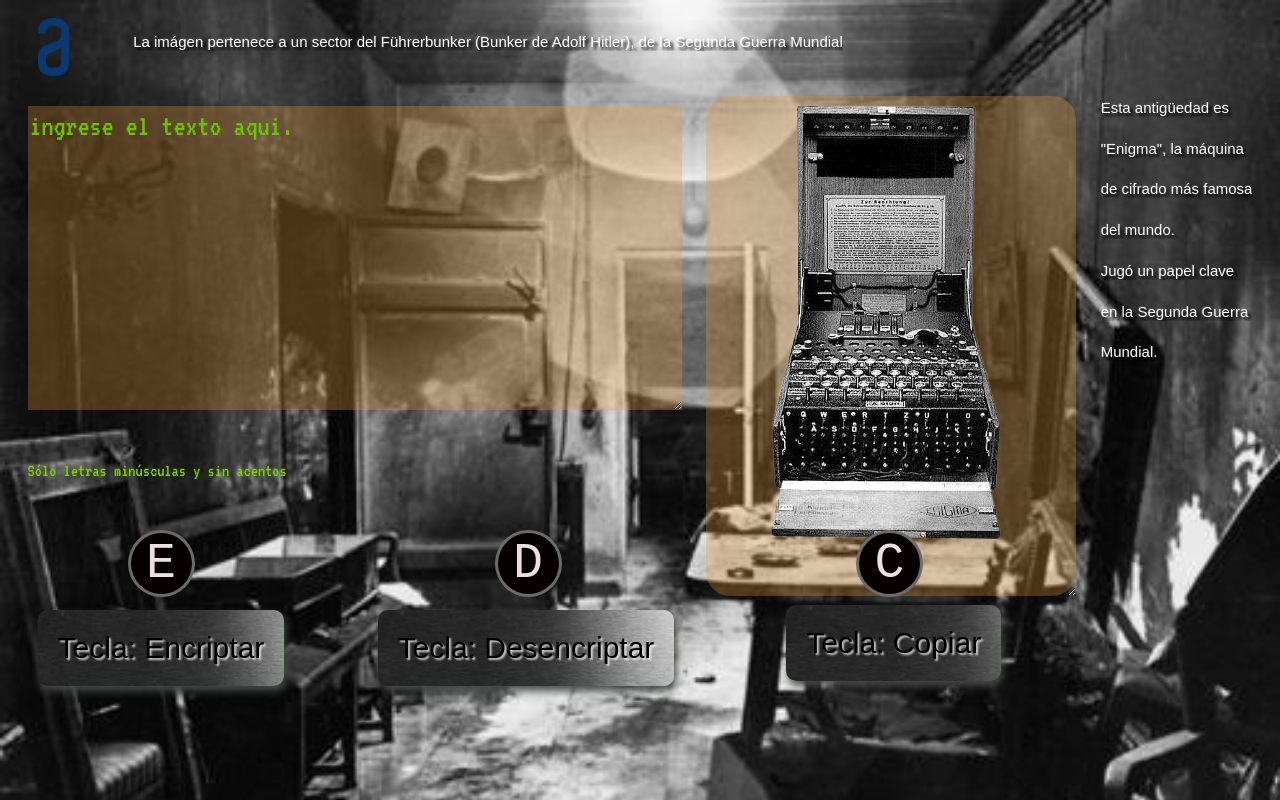
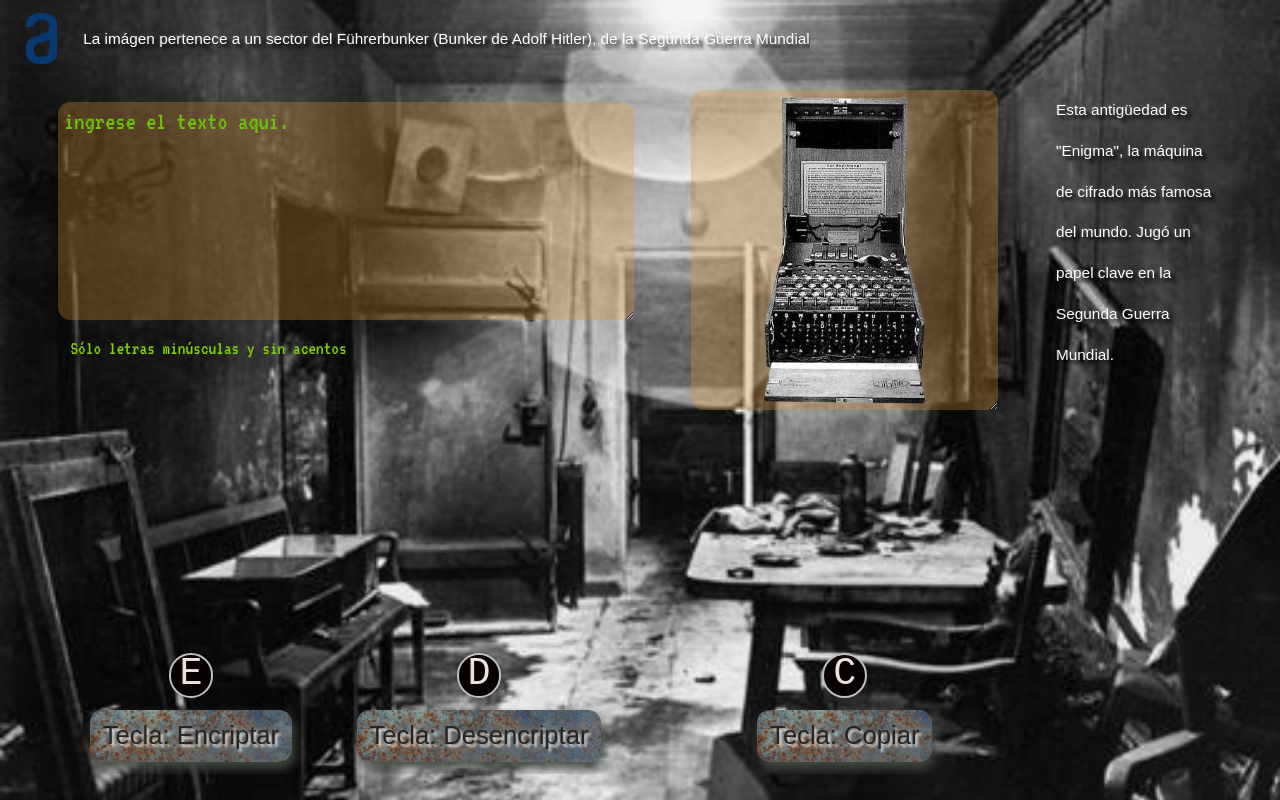
Before and after one commit to adpastore/Encriptador_Alura, a plain HTML site: page index.html in a window 1280 px wide. Drawn offline with Linux system fonts and the light colour scheme.

Commit message:
Orden del css y agregao de efecto a tecla

```diff
--- a/index.html
+++ b/index.html
@@ -34,42 +34,51 @@
       </h5>
     </header>
     <main>
-      <section>
+      <section class="seccion">
+        <div>
           <textarea
-          class="text-area"
+            class="textarea ingreso"
             cols="30"
             rows="10"
             placeholder="Ingrese el texto aqui."
           ></textarea>
-        <div>
           <h6 class="informacion">Sólo letras minúsculas y sin acentos</h6>
         </div>
         <div class="botones">
-          <button class="btn-encriptar" onclick="btnEncriptar()">
+          <div class="contenedor-boton">
+            <button class="boton" onclick="btnEncriptar()">
               E
             </button>
-          <div id="panel1" class="panel">Tecla: Encriptar</div>
-          <button class="btn-desencriptar" onclick="btnDesencriptar()">
+            <div class="panel">Tecla: Encriptar</div>
+          </div>
+          <div class="contenedor-boton">
+            <button class="boton" onclick="btnDesencriptar()">
               D
             </button>
-          <div id="panel2" class="panel">Tecla: Desencriptar</div>
+            <div class="panel">Tecla: Desencriptar</div>
+          </div>
         </div>
       </section>
 
-      <section class="encriptado">
-        <textarea id="mensaje" class="mensaje" cols="20" rows="10"></textarea>
-        <button class="btn-copiar" onclick="btnCopiar()">C</button>
+      <section class="seccion">
+        <textarea id="mensaje" class="textarea mensaje" cols="20" rows="10"></textarea>
+
+        <div class="contenedor-boton">
+          <button class="boton" onclick="btnCopiar()">
+            C
+          </button>
           <div class="panel">Tecla: Copiar</div>
+        </div>
       </section>
 
-      <section class="enigma">
-        <p>Esta antigüedad es</p>
-        <p>"Enigma", la máquina</p>
-        <p>de cifrado más famosa</p>
-        <p>del mundo.</p>
-        <p>Jugó un papel clave</p>
-        <p>en la Segunda Guerra</p>
-        <p>Mundial.</p>
+      <section class="enigma seccion">
+        <p>Esta antigüedad es
+        "Enigma", la máquina
+        de cifrado más famosa
+        del mundo.
+        Jugó un papel clave
+        en la Segunda Guerra
+        Mundial.</p>
       </section>
     </main>
     <script src="./script.js"></script>
--- a/script.js
+++ b/script.js
@@ -1,4 +1,4 @@
-const textArea = document.querySelector(".text-area");
+const textArea = document.querySelector(".ingreso");
 const mensaje = document.querySelector(".mensaje");
 
 // La letra "e" es convertida para "enter"
--- a/style.css
+++ b/style.css
@@ -1,167 +1,159 @@
- *{
-  /*background: #F3F5FC;*/
+ * {
   font-family: 'VT323', monospace;
   font-weight: 400;
-  font-size: 30px;
-  line-height: 120%;
+  font-size: 2vw;
+  line-height: 2vw;
   overflow: hidden;
+  position: relative;
+  margin: 0; /*Reset*/
+  padding: 0; /*Reset*/
+  box-sizing: border-box; /*Reset*/
 }
 
 body {
   background-image: url("./imagenes/bunker.jpg");
   background-repeat: no-repeat;
-  background-size: cover;
+  background-size:cover;
+  width: 100vw;
+  height: 100vh;
 }
 
-header{
+header {
   display: flex;
-}
-.bunker{
-  margin-left: 5%;
-  font-size: 15px;
-  font-family:Arial, Helvetica, sans-serif;
-  color: #fefffd;
-  text-shadow: 3px 3px 3px #000, -1px -1px 1px rgba(255, 255, 255, 0.131);
+  padding: 1vw 2vw;
+  align-items: center;
+  position: fixed;
 }
 
 .logo {
-  padding-top: 10px;
-  margin-left: 30px;
-  size: 10%;
+  width: 2.5vw;
+  height: 4vw;
+  margin-right: 2vw;
+}
+
+.bunker {
+  /*margin-left: 5vw;*/
+  font-size: 1.2vw;
+  font-family: Arial, Helvetica, sans-serif;
+  color: #fefffd;
+  text-shadow: 0.3vw 0.3vw 0.3vw #000, -0.1vw -0.1vw 0.1vw rgba(255, 255, 255, 0.131);
 }
 
 main {
   display: flex;
   justify-content: space-evenly;
-  margin-bottom: 50px;
-  padding: 0 5px;
+  padding: 6vw 1vw 1vw;
+  position: relative;
+  width: 100%;
+  height: 100%;
 }
 
-.text-area {
-  height: 300px;
-  width: 650px;
+.seccion {
+  padding: 1vw;
+  display: flex;
+  flex-direction: column;
+  align-items: center;
+  justify-content: space-between;
+}
+
+.enigma {
+  max-width: 15vw;
+}
+
+.enigma p {
+  font-size: 1.2vw;
+  font-family: Arial, Helvetica, sans-serif;
+  line-height: 3.2vw;
+  color: #fefffd;
+  text-shadow: 0.3vw 0.3vw 0.3vw #000, -0.1vw -0.1vw 0.1vw rgba(255, 255, 255, 0.131);
+}
+
+.textarea{
+  background: #E09C4E;
   background-color: rgba(226, 148, 58, 0.3);
   border: none;
+  border-radius: 1vw;
+  padding: 0.5vw;
+}
+
+.textarea:focus {
+  outline: none;
+}
+
+.ingreso{
+  height: 17vw;
+  width: 45vw;
   color: #dae7e8;
-  margin-top: 30px;
-  padding: 2px;
+  margin-top: 1vw;
   text-transform: lowercase;
 }
 
-::placeholder {
+.ingreso::placeholder {
   color: #6bc207;
 }
 
-.text-area:focus {
-  outline: none;
-}
-
-.mensaje {
-  height: 470px;
-  width: 340px;
-  background: #E09C4E;
-  background-color: rgba(226, 148, 58, 0.3);
-  background-position: 50px;
-  background-position-y:top;
-  background-image: url("./imagenes/maquina-sin-fondo.png");
-  background-repeat: no-repeat;
-  border: none;
-  border-radius: 24px;
-  color: #8a3871;
-  margin-top: 10px;
-  padding:  15px;
-}
-
-.mensaje:focus {
-  outline: none;
+.informacion {
+  color: #80d105;
+  font-size: 1.5vw;
+  margin-top: 0.8vw;
+  margin-left: 1vw;
 }
 
 .botones {
   display: flex;
-  margin-top: 5px;
+  width: 100%;
+  margin-top: 0.5vw;
+  justify-content:space-around;
+  align-items: center;
+}
+
+.mensaje {
+  height: 25vw;
+  width: 24vw;
+  background-position: center;
+  background-image: url("./imagenes/maquina-sin-fondo.png");
+  background-repeat: no-repeat;
+  background-size: 60%;
+  color: #8a3871;
+}
+
+.contenedor-boton{
+  display: flex;
+  flex-direction: column;
+  align-items: center;
+  padding: 1vw;
+}
+
+.boton {
+  background-color: #060000;
+  border: 0.2vw solid silver;
+  border-radius: 5vw;
+  color: #eee0e0;
+  cursor: pointer;
+  height: 3.5vw;
+  width: 3.5vw;
+  font-family: 'Courier New', Courier, monospace;
+  font-size: 3vw;
+  margin-bottom: 1vw;
+}
+
+.boton:hover{
+  border: 0.3vw solid rgba(192, 192, 192, 0.356);
+  transform: scale(0.95);
+}
+.boton:active{
+  border: 0.1vw solid rgba(192, 192, 192, 0.356);
+  transform: scale(0.75);
 }
 
 
-.btn-encriptar {
-  background-color: #060000;
-  border: 3px solid #c8c7c788;
-  border-radius: 50px;
-  color: #eee0e0;
-  cursor: pointer;
-  height: 67px;
-  width: 67px;
-  font-family: 'Courier New', Courier, monospace;
-  font-size: 50px;
-  margin-left: 100px;
-}
-
-#panel1{
-  margin: 10px 10px;
-  margin-top: 80px;
-}
-
-.btn-desencriptar {
-  background-color: #060000;
-  border: 3px solid #c8c7c788;
-  border-radius: 50px;
-  color: #eee0e0;
-  cursor: pointer;
-  height: 67px;
-  margin-left: 300px;
-  width: 67px;
-  font-family: 'Courier New', Courier, monospace;
-  font-size: 50px;
-}
-
-#panel2{
-  margin: 10px 10px;
-  margin-left: 350px;
-  margin-top: 80px;
-}
-
-.encriptado{
-  position: relative;
-  padding: 10px;
-}
-
-.btn-copiar {
-  background-color: #060000;
-  border: 3px solid #c8c7c788;
-  border-radius: 50px;
-  color: #eee0e0;
-  cursor: pointer;
-  height: 67px;
-  width: 67px;
-  left: 160px;
-  bottom: 18px;
-  position: absolute;
-  font-family: 'Courier New', Courier, monospace;
-  font-size: 50px;
-}
-
-.enigma p{
-  font-size: 15px;
-  font-family: Arial, Helvetica, sans-serif;
-  margin-top: 15%;
-  color: #fefffd;
-  text-shadow: 3px 3px 3px #000, -1px -1px 1px rgba(255, 255, 255, 0.131);
-}
-
-
-.informacion {
-  color: #80d105;
-  font-size: 18px;
-}
-
 .panel {
   font-family: Arial, Helvetica, sans-serif;
-  color: rgb(0, 0, 0);
-  text-shadow: 2px 2px 2px rgba(255, 252, 252, 0.776), -2px -2px 2px rgba(11, 11, 11, 0.017);
-  background-image: url(./imagenes/acero.jpeg);
-  background-repeat: repeat;
-  border-radius: 10px;
-  padding: 20px;
-  position:fixed;
-  margin-left: 80px;
-  box-shadow: 2px 5px 9px 0px #444C44
- }
+  color: rgb(38, 37, 37);
+  text-shadow: 0.2vw 0.2vw 0.2vw rgba(255, 252, 252, 0.776), -0.2vw -0.2vw 0.2vw rgba(103, 99, 99, 0.741);
+  background-image: url(./imagenes/oxido.jpg);
+  border-radius: 1vw;
+  background-size: 22vw;
+  padding: 1vw;
+  box-shadow: 0.2vw 0.5vw 0.9vw 0px #444C44;
+}
```
Also changed, not shown: imagenes/oxido.jpg (added), 1 other file. Lines whose indentation alone changed are shown as unchanged.
